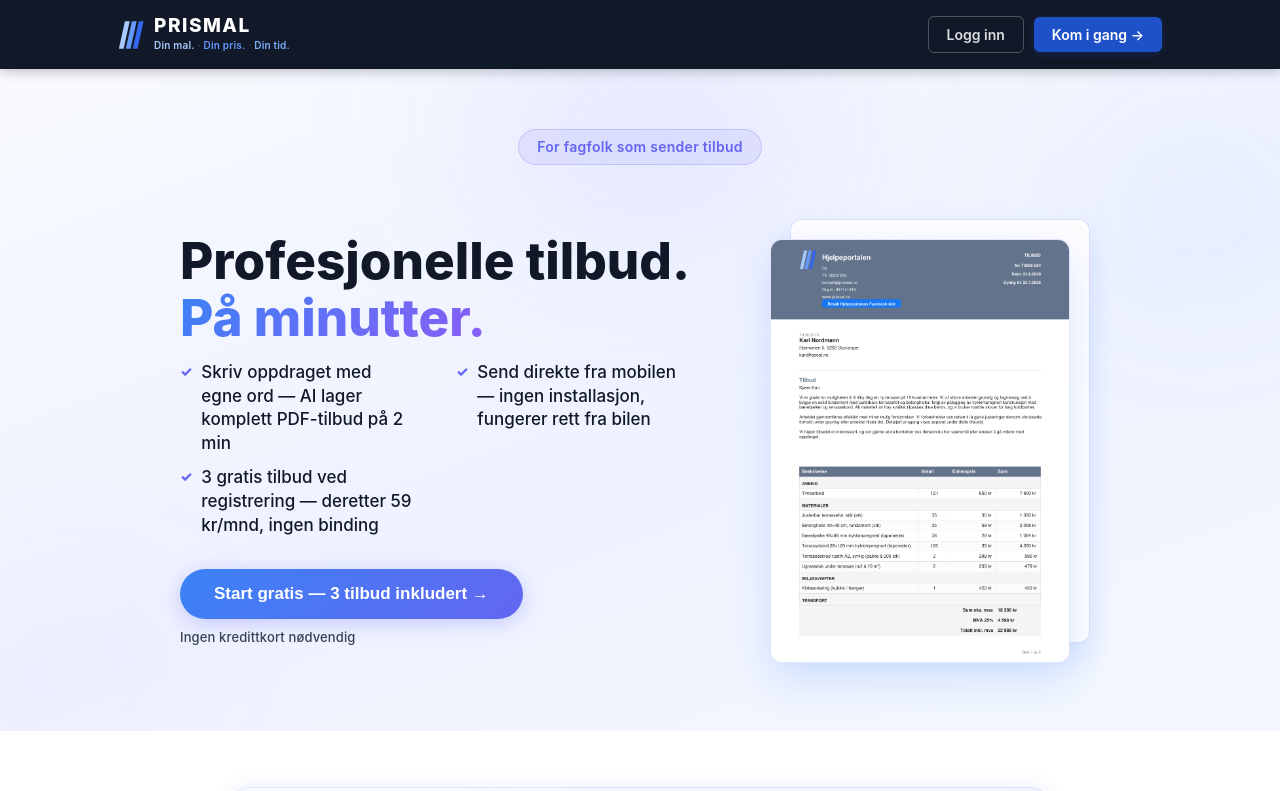
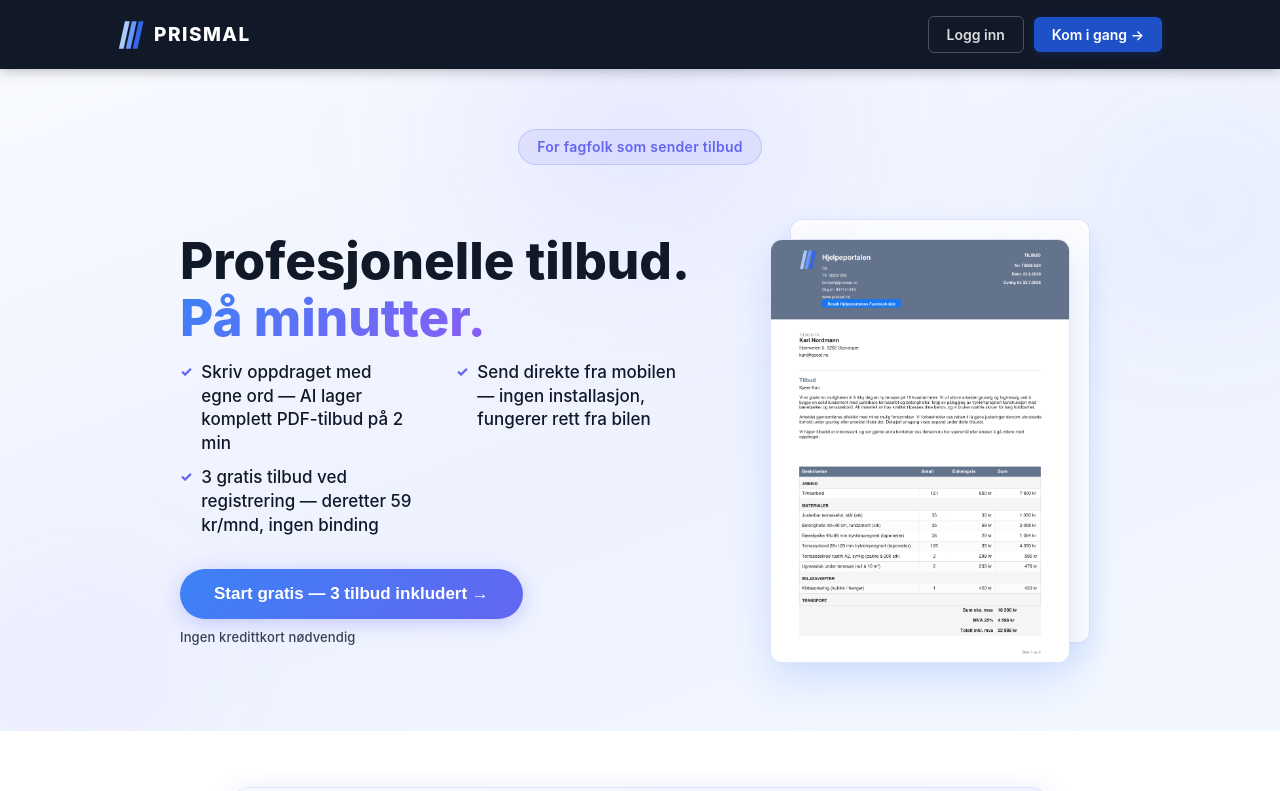
Before and after one commit to anderslura/Prismal, a React (Vite) app: page / in a window 1280 px wide. Shown: the top 791 px of the page. Built offline with nearby package versions, Linux system fonts and the light colour scheme.

Commit message:
fix: fjern tagline fra header (Din mal. Din pris. Din tid.)

```diff
--- a/src/components/PrismalLogo.jsx
+++ b/src/components/PrismalLogo.jsx
@@ -6,16 +6,7 @@ export default function PrismalLogo() {
         <polygon points="64,16 86,16 58,144 36,144"  fill="#6699ff"/>
         <polygon points="96,16 118,16 90,144 68,144" fill="#3366ee"/>
       </svg>
-      <div style={{display:'flex', flexDirection:'column', gap:2}}>
-        <span style={{fontWeight:800, fontSize:19, color:'#ffffff', letterSpacing:1.5, lineHeight:1, fontFamily:'-apple-system, BlinkMacSystemFont, "Segoe UI", sans-serif'}}>PRISMAL</span>
-        <div style={{display:'flex', alignItems:'center', gap:3}}>
-          <span style={{fontSize:10, fontWeight:600, color:'#a8caff', letterSpacing:0.2}}>Din mal.</span>
-          <span style={{fontSize:10, color:'#4a5568'}}>·</span>
-          <span style={{fontSize:10, fontWeight:600, color:'#6699ff', letterSpacing:0.2}}>Din pris.</span>
-          <span style={{fontSize:10, color:'#4a5568'}}>·</span>
-          <span style={{fontSize:10, fontWeight:600, color:'#7baeff', letterSpacing:0.2}}>Din tid.</span>
-        </div>
-      </div>
+      <span style={{fontWeight:800, fontSize:19, color:'#ffffff', letterSpacing:1.5, lineHeight:1, fontFamily:'-apple-system, BlinkMacSystemFont, "Segoe UI", sans-serif'}}>PRISMAL</span>
     </div>
   )
 }
```
